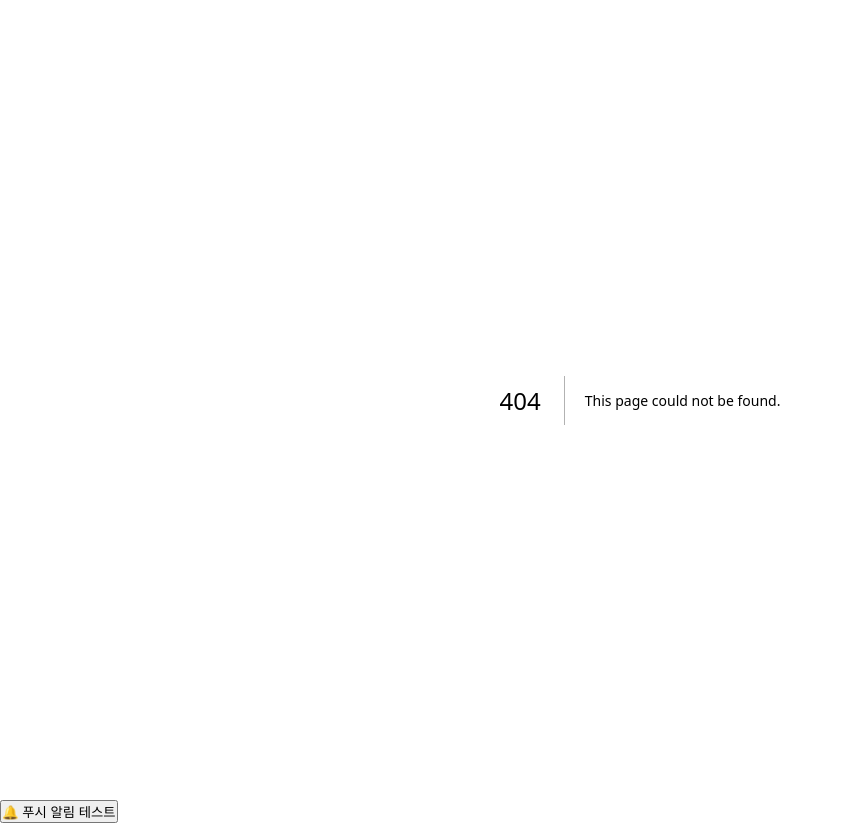
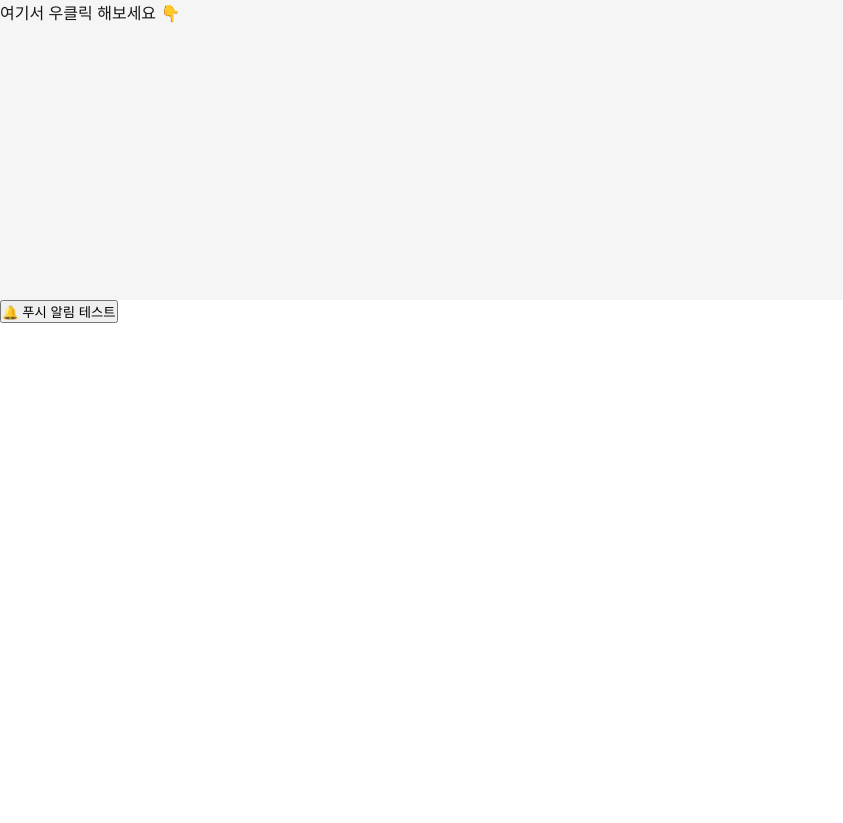
Before and after one commit to citron03/practice-next-15, a Next.js app: page /context-menu in a window 1280 px wide. Before the commit this address had no page. Shown: the whole page, without its empty margins (0-843 px from the left). After the commit the page ends 800 px from the top, so only its background shows below. Built offline with nearby package versions, Linux system fonts and the light colour scheme.

Commit message:
feat: onContextMenu 예제 페이지 구성

```diff
--- /dev/null
+++ b/app/context-menu/page.tsx
@@ -0,0 +1,46 @@
+'use client';
+
+import { MouseEvent, useState } from 'react';
+
+function ContextMenuPage() {
+  const [menu, setMenu] = useState<{ x: number; y: number } | null>(null);
+
+  const handleContextMenu = (e: MouseEvent) => {
+    e.preventDefault();
+    setMenu({ x: e.clientX, y: e.clientY });
+  };
+
+  const closeMenu = () => setMenu(null);
+
+  return (
+    <div
+      onContextMenu={handleContextMenu}
+      style={{ width: '100%', height: '300px', background: '#f5f5f5' }}
+    >
+      {menu && (
+        <ul
+          onClick={closeMenu}
+          style={{
+            position: 'absolute',
+            top: menu.y,
+            left: menu.x,
+            background: '#fff',
+            border: '1px solid #ccc',
+            padding: 0,
+            margin: 0,
+            listStyle: 'none',
+            zIndex: 1000,
+            boxShadow: '0px 2px 6px rgba(0,0,0,0.2)',
+          }}
+        >
+          <li style={{ padding: '8px 12px', cursor: 'pointer' }}>메뉴 항목 1</li>
+          <li style={{ padding: '8px 12px', cursor: 'pointer' }}>메뉴 항목 2</li>
+          <li style={{ padding: '8px 12px', cursor: 'pointer' }}>닫기</li>
+        </ul>
+      )}
+      <p>여기서 우클릭 해보세요 👇</p>
+    </div>
+  );
+}
+
+export default ContextMenuPage;
--- a/app/page.tsx
+++ b/app/page.tsx
@@ -23,6 +23,7 @@ export default function Home() {
       <Link href="/semantic">Semantic</Link>
       <Link href="/mdx-page">MDX Page</Link>
       <Link href="/virtual-list">Virtual List Page</Link>
+      <Link href="/context-menu">Context Menu Page</Link>
       <div>
         <InstallButton />
       </div>
```
